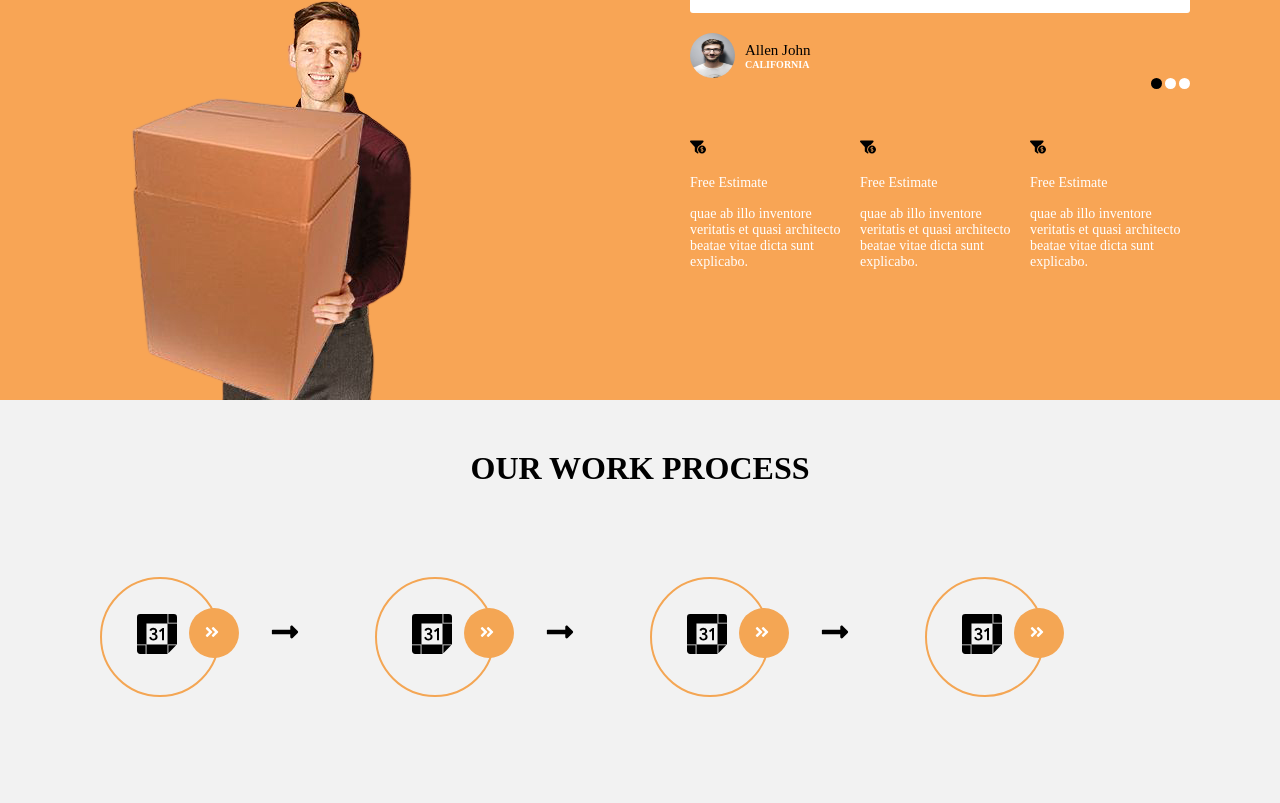
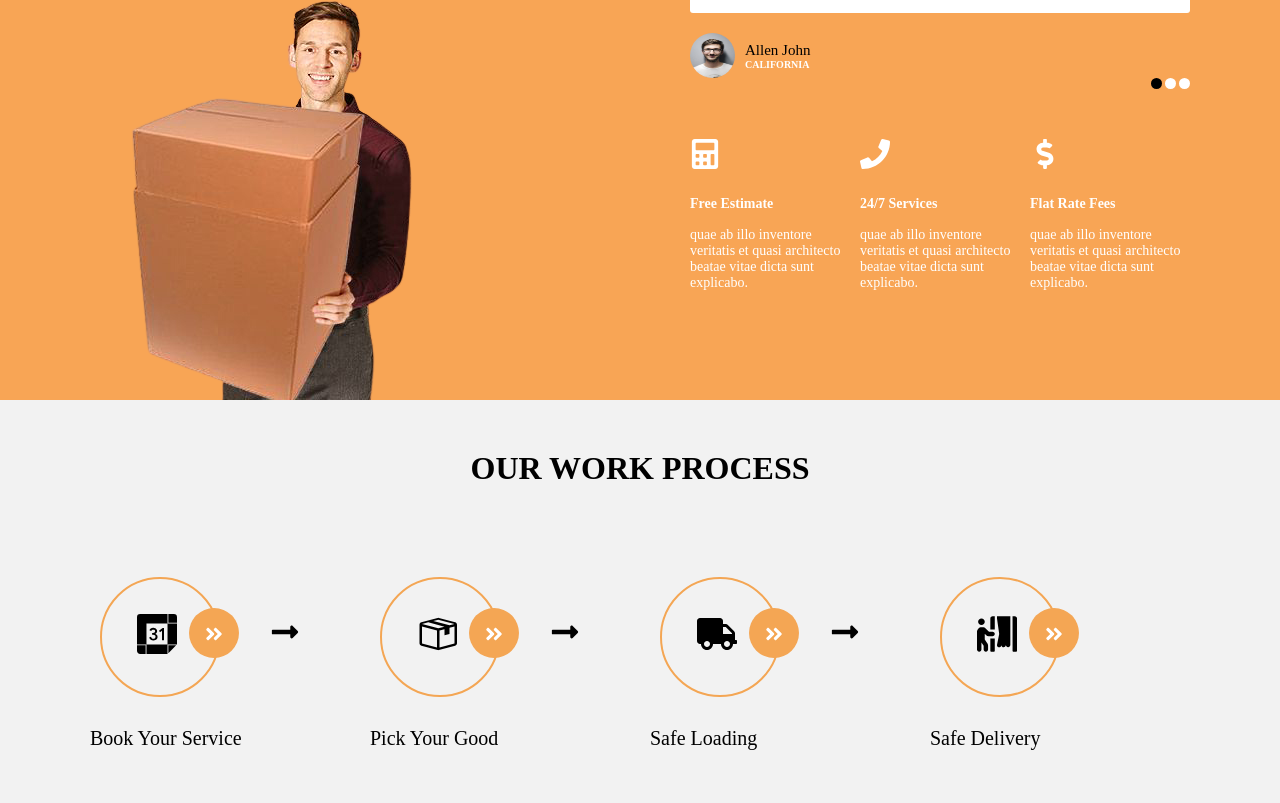
Before and after one commit to shahin1290/GoMove, a React (Create React App) app in the folder client/: page / in a window 1280 px wide. Shown: the part 2177-2980 px from the top of the page. Built offline with nearby package versions, Linux system fonts and the light colour scheme.

Commit message:
adds some styings to components

```diff
--- a/client/src/components/Assistance/index.js
+++ b/client/src/components/Assistance/index.js
@@ -1,6 +1,6 @@
 import React from 'react'
 import styled from 'styled-components'
-import { FaFunnelDollar } from 'react-icons/fa'
+import { FaCalculator, FaPhone, FaDollarSign } from 'react-icons/fa'
 
 const TopContainer = styled.div`
   margin-top: 50px;
@@ -18,6 +18,7 @@ const Title = styled.div`
   font-size: 14px;
   color: #fff;
   margin-top: 20px;
+  font-weight: bold;
 `
 
 const Description = styled.div`
@@ -26,11 +27,19 @@ const Description = styled.div`
   margin-top: 15px;
 `
 
+const StyledIcon = styled.div`
+  color: #fff;
+  font-size: 30px;
+`
+
 const Assistance = () => {
   return (
     <TopContainer>
       <Wrapper>
-        <FaFunnelDollar />
+        <StyledIcon>
+          <FaCalculator />
+        </StyledIcon>
+
         <Title>Free Estimate</Title>
         <Description>
           quae ab illo inventore veritatis et quasi architecto beatae vitae
@@ -38,16 +47,22 @@ const Assistance = () => {
         </Description>
       </Wrapper>
       <Wrapper>
-        <FaFunnelDollar />
-        <Title>Free Estimate</Title>
+        <StyledIcon>
+          <FaPhone />
+        </StyledIcon>
+
+        <Title>24/7 Services</Title>
         <Description>
           quae ab illo inventore veritatis et quasi architecto beatae vitae
           dicta sunt explicabo.
         </Description>
       </Wrapper>
       <Wrapper>
-        <FaFunnelDollar />
-        <Title>Free Estimate</Title>
+        <StyledIcon>
+          <FaDollarSign />
+        </StyledIcon>
+
+        <Title>Flat Rate Fees</Title>
         <Description>
           quae ab illo inventore veritatis et quasi architecto beatae vitae
           dicta sunt explicabo.
--- a/client/src/components/Logo/index.js
+++ b/client/src/components/Logo/index.js
@@ -29,7 +29,7 @@ const LogoContainer = styled.div`
   align-items: center;
 `
 
-const Logo = () => {
+const Logo = (props) => {
   return (
     <LogoContainer>
       <LogoImg src={logo} />
--- /dev/null
+++ b/client/src/components/ProcessSection/ProcessSectionStyling.js
@@ -0,0 +1,108 @@
+import styled from 'styled-components'
+import {
+  FaAngleDoubleRight,
+  FaLongArrowAltRight,
+  FaPersonBooth,
+  FaTruck
+} from 'react-icons/fa'
+import { SiGooglecalendar } from 'react-icons/si'
+import { GoPackage } from 'react-icons/go'
+
+export const SectionContainer = styled.div`
+  height: 500px;
+  width: 100%;
+  background-color: #f2f2f2;
+`
+export const SectionWrapper = styled.div`
+  max-width: 1100px;
+  display: flex;
+  flex-direction: column;
+  margin: 0 auto;
+  h1 {
+    text-align: center;
+    margin: 50px;
+    text-transform: uppercase;
+  }
+`
+
+export const ProcessContainer = styled.div`
+  display: flex;
+  padding-top: 40px;
+`
+
+export const CircleContainer = styled.div`
+  width: 270px;
+  height: 150px;
+  margin-left: 10px;
+  position: relative;
+`
+
+export const StyledGooglecalendar = styled(SiGooglecalendar)`
+  font-size: 40px;
+  margin-top: 35px;
+  margin-left: 35px;
+  position: absolute;
+`
+export const StyledFaPersonBooth = styled(FaPersonBooth)`
+  font-size: 40px;
+  margin-top: 35px;
+  margin-left: 35px;
+  position: absolute;
+`
+
+export const StyledFaTruck = styled(FaTruck)`
+  font-size: 40px;
+  margin-top: 35px;
+  margin-left: 35px;
+  position: absolute;
+`
+
+export const StyledGoPackage = styled(GoPackage)`
+  font-size: 40px;
+  margin-top: 35px;
+  margin-left: 35px;
+  position: absolute;
+`
+
+export const StyledIcon = styled(FaAngleDoubleRight)`
+  background: #f4a654;
+  margin-top: 16px;
+  margin-left: 15px;
+  color: #fff;
+  font-weight: bold;
+`
+
+export const StyledArrow = styled(FaLongArrowAltRight)`
+  font-size: 30px;
+  font-weight: bold;
+  position: relative;
+  top: 40px;
+  left: 170px;
+`
+
+export const Main = styled.div`
+  width: 120px;
+  height: 120px;
+  border-radius: 50%;
+  position: absolute;
+  border: 2px solid #f4a654;
+`
+
+export const SmallCircle = styled.div`
+  width: 50px;
+  height: 50px;
+  border-radius: 50%;
+  background: #f4a654;
+  overflow: hidden;
+  position: relative;
+  top: 25%;
+  right: -75%;
+`
+
+export const Wrap = styled.div`
+  display: flex;
+  flex-direction: column;
+  div {
+    font-size: 20px;
+  }
+`
--- a/client/src/components/ProcessSection/index.js
+++ b/client/src/components/ProcessSection/index.js
@@ -1,78 +1,20 @@
 import React from 'react'
-import styled from 'styled-components'
-import { FaAngleDoubleRight, FaLongArrowAltRight } from 'react-icons/fa'
-import { SiGooglecalendar } from 'react-icons/si'
 
-const SectionContainer = styled.div`
-  height: 500px;
-  width: 100%;
-  background-color: #f2f2f2;
-`
-const SectionWrapper = styled.div`
-  max-width: 1100px;
-  display: flex;
-  flex-direction: column;
-  margin: 0 auto;
-  h1 {
-    text-align: center;
-    margin: 50px;
-    text-transform: uppercase;
-  }
-`
-
-const ProcessContainer = styled.div`
-  display: flex;
-  padding-top: 40px;
-`
-
-const CircleContainer = styled.div`
-  width: 300px;
-  height: 300px;
-  margin-left: 10px;
-  position: relative;
-`
-
-const StyledBigIcon = styled(SiGooglecalendar)`
-  font-size: 40px;
-  margin-top: 35px;
-  margin-left: 35px;
-  position: absolute;
-`
-
-const StyledIcon = styled(FaAngleDoubleRight)`
-  background: #f4a654;
-  margin-top: 16px;
-  margin-left: 15px;
-  color: #fff;
-  font-weight: bold;
-`
-
-const StyledArrow = styled(FaLongArrowAltRight)`
-  font-size: 30px;
-  font-weight: bold;
-  position: relative;
-  top: 40px;
-  left: 170px;
-`
-
-const Main = styled.div`
-  width: 120px;
-  height: 120px;
-  border-radius: 50%;
-  position: absolute;
-  border: 2px solid #f4a654;
-`
-
-const SmallCircle = styled.div`
-  width: 50px;
-  height: 50px;
-  border-radius: 50%;
-  background: #f4a654;
-  overflow: hidden;
-  position: relative;
-  top: 25%;
-  right: -75%;
-`
+import {
+  SectionContainer,
+  SectionWrapper,
+  ProcessContainer,
+  CircleContainer,
+  StyledGooglecalendar,
+  StyledFaPersonBooth,
+  Wrap,
+  Main,
+  SmallCircle,
+  StyledIcon,
+  StyledArrow,
+  StyledGoPackage,
+  StyledFaTruck
+} from './ProcessSectionStyling'
 
 const ProcessSection = () => {
   return (
@@ -80,43 +22,53 @@ const ProcessSection = () => {
       <SectionWrapper>
         <h1>Our Work Process</h1>
         <ProcessContainer>
+          <Wrap>
             <CircleContainer>
               <Main>
-              <StyledBigIcon />
+                <StyledGooglecalendar />
                 <SmallCircle>
                   <StyledIcon />
                 </SmallCircle>
               </Main>
               <StyledArrow />
             </CircleContainer>
+            <div>Book Your Service</div>
+          </Wrap>
+          <Wrap>
             <CircleContainer>
               <Main>
-              <StyledBigIcon />
+                <StyledGoPackage />
                 <SmallCircle>
                   <StyledIcon />
                 </SmallCircle>
               </Main>
               <StyledArrow />
             </CircleContainer>
-
+            <div>Pick Your Good</div>
+          </Wrap>
+          <Wrap>
             <CircleContainer>
               <Main>
-              <StyledBigIcon />
+                <StyledFaTruck />
                 <SmallCircle>
                   <StyledIcon />
                 </SmallCircle>
               </Main>
               <StyledArrow />
             </CircleContainer>
-
+            <div>Safe Loading</div>
+          </Wrap>
+          <Wrap>
             <CircleContainer>
               <Main>
-              <StyledBigIcon />
+                <StyledFaPersonBooth />
                 <SmallCircle>
                   <StyledIcon />
                 </SmallCircle>
               </Main>
             </CircleContainer>
+            <div>Safe Delivery</div>
+          </Wrap>
         </ProcessContainer>
       </SectionWrapper>
     </SectionContainer>
```
Lines whose indentation alone changed are shown as unchanged.
